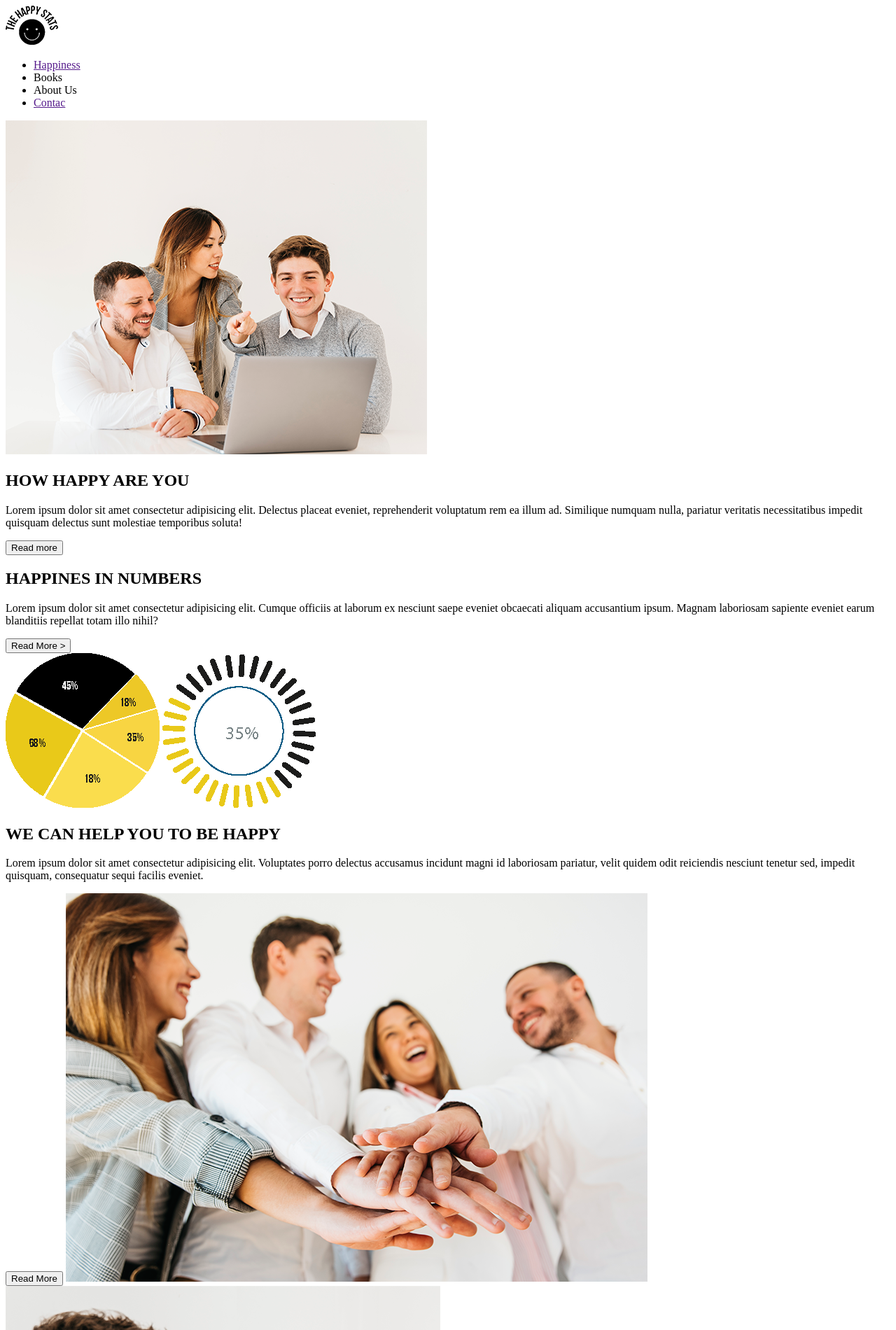
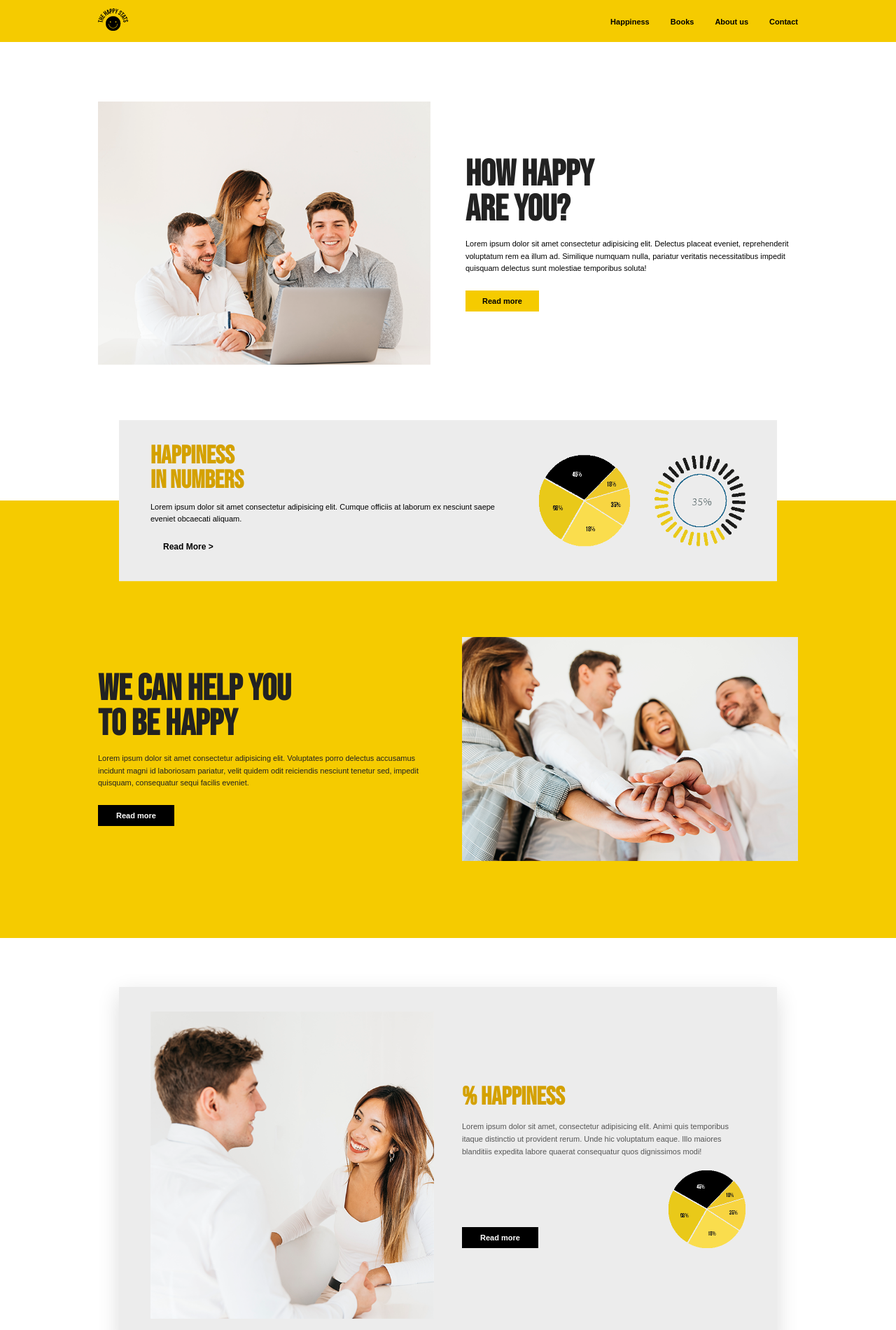
Before and after one commit to jjlondon84/Happines, a plain HTML site: page index.html in a window 1280 px wide. Shown: the top 1900 px of the page at 70% size. Drawn offline with Linux system fonts and the light colour scheme.

Commit message:
se guardaavances

```diff
--- a/index.html
+++ b/index.html
@@ -3,115 +3,190 @@
 <head>
     <meta charset="UTF-8">
     <meta name="viewport" content="width=device-width, initial-scale=1.0">
-    <title>Document</title>
+    <title>Happiness</title>
+    <link rel="preconnect" href="https://fonts.googleapis.com">
+    <link rel="preconnect" href="https://fonts.gstatic.com" crossorigin>
+    <link href="https://fonts.googleapis.com/css2?family=Bebas+Neue&family=Inter:wght@400;500;600;700&display=swap" rel="stylesheet">
+    <link rel="stylesheet" href="style/style.css?v=6">
 </head>
 <body>
-    <section class="uno">
-        <img src="assets/logo.png" alt="logoBarra">
-        <ul class="uno1">
+
+    <header class="uno">
+        <div class="uno1">
+            <a href="" class="uno2">
+                <img src="assets/logo.png" alt="logoBarra" class="uno3">
+            </a>
+            <ul class="uno4">
                 <li><a href="">Happiness</a></li>
-            <li><a href=""></a>Books</li>
-            <li><a href=""></a>About Us</li>
-            <li><a href="">Contac</a></li>
+                <li><a href="">Books</a></li>
+                <li><a href="">About us</a></li>
+                <li><a href="">Contact</a></li>
             </ul>
-    </section>
-    <section class="dos">
-        <img src="assets/img01.png" alt="familia">
-        <div class="h2s"> <h2>HOW HAPPY ARE YOU</h2></div>
-        <p>Lorem ipsum dolor sit amet consectetur adipisicing elit. Delectus placeat eveniet, reprehenderit voluptatum rem ea illum ad. Similique numquam nulla, pariatur veritatis necessitatibus impedit quisquam delectus sunt molestiae temporibus soluta!</p>
+        </div>
+    </header>
+
+    <section class="dos" id="dos">
+        <div class="dos1">
+            <div class="dos2">
+                <img src="assets/img01.png" alt="familia" class="dos3">
+            </div>
+            <div class="dos4">
+                <h2 class="dos5">HOW HAPPY<br>ARE YOU?</h2>
+                <p class="dos6">Lorem ipsum dolor sit amet consectetur adipisicing elit. Delectus placeat eveniet, reprehenderit voluptatum rem ea illum ad. Similique numquam nulla, pariatur veritatis necessitatibus impedit quisquam delectus sunt molestiae temporibus soluta!</p>
                 <button class="boton1">Read more</button>
-    </section>
-    <section class="tres">
-        <h2>HAPPINES IN NUMBERS</h2>
-        <p>Lorem ipsum dolor sit amet consectetur adipisicing elit. Cumque officiis at laborum ex nesciunt saepe eveniet obcaecati aliquam accusantium ipsum. Magnam laboriosam sapiente eveniet earum blanditiis repellat totam illo nihil?</p>
-        <button>Read More ></button>
-        <div class="diagramas">
-        <img src="assets/graph01.png" alt="diaPorcentaje">
-        <img src="assets/graph02.png" alt="porcentaje">
+            </div>
         </div>
     </section>
-    <section class="cuatro">
-        <div class="h2s"><h2>WE CAN HELP YOU TO BE HAPPY</h2></div>
-        <p>Lorem ipsum dolor sit amet consectetur adipisicing elit. Voluptates porro delectus accusamus incidunt magni id laboriosam pariatur, velit quidem odit reiciendis nesciunt tenetur sed, impedit quisquam, consequatur sequi facilis eveniet.</p>
-        <button class="boton2">Read More</button>
-        <img src="assets/img02.png" alt="familia2">
+
+    <section class="tres">
+        <div class="tres1">
+            <div class="tres2">
+                <h3 class="tres3">HAPPINESS<br>IN NUMBERS</h3>
+                <p class="tres4">Lorem ipsum dolor sit amet consectetur adipisicing elit. Cumque officiis at laborum ex nesciunt saepe eveniet obcaecati aliquam.</p>
+                <button class="boton3">Read More > </button>
+            </div>
+            <div class="tres5">
+                <img src="assets/graph01.png" alt="diaPorcentaje" class="tres6">
+                <img src="assets/graph02.png" alt="porcentaje" class="tres7">
+            </div>
+        </div>
+
+        <div class="cuatro">
+            <div class="cuatro1">
+                <div class="cuatro2">
+                    <h2 class="cuatro3">WE CAN HELP YOU<br>TO BE HAPPY</h2>
+                    <p class="cuatro4">Lorem ipsum dolor sit amet consectetur adipisicing elit. Voluptates porro delectus accusamus incidunt magni id laboriosam pariatur, velit quidem odit reiciendis nesciunt tenetur sed, impedit quisquam, consequatur sequi facilis eveniet.</p>
+                    <button class="boton2">Read more</button>
+                </div>
+                <div class="cuatro5">
+                    <img src="assets/img02.png" alt="familia2" class="cuatro6">
+                </div>
+            </div>
+        </div>
     </section>
+
     <section class="cinco">
         <div class="cinco1">
             <div class="cinco2">
-            <img src="assets/img03.png" alt="pareja">
+                <img src="assets/img03.png" alt="pareja" class="cinco3">
             </div>
-            <div class="cinco3">
-            <h2>% Happiness</h2>
-            <p>Lorem ipsum dolor sit amet, consectetur adipisicing elit. Animi quis temporibus itaque distinctio ut provident rerum. Unde hic voluptatum eaque. Illo maiores blanditiis expedita labore quaerat consequatur quos dignissimos modi!</p>
-            <button class="boton2">Read More</button>
-            <img src="assets/graph01.png" alt="diagramas">
+            <div class="cinco4">
+                <h3 class="cinco5">% HAPPINESS</h3>
+                <p class="cinco6">Lorem ipsum dolor sit amet, consectetur adipisicing elit. Animi quis temporibus itaque distinctio ut provident rerum. Unde hic voluptatum eaque. Illo maiores blanditiis expedita labore quaerat consequatur quos dignissimos modi!</p>
+                <div class="cinco7">
+                    <button class="boton2">Read more</button>
+                    <img src="assets/graph01.png" alt="diagramas" class="cinco8">
+                </div>
             </div>
         </div>
     </section>
+
     <section class="seis">
-        <h2>ABOUT US</h2>
-        <p>Lorem ipsum dolor sit amet consectetur adipisicing elit. Maiores impedit repudiandae quia accusamus nisi, quod, fuga unde iusto at, temporibus nam vero. Atque maxime ea incidunt qui assumenda libero tempora?</p>
-        <img src="assets/img04.png" alt="familia">
-        <button class="boton1">Read More</button>
+        <div class="seis1">
+            <h2 class="seis2">ABOUT US</h2>
+            <p class="seis3">Lorem ipsum dolor sit amet consectetur adipisicing elit. Maiores impedit repudiandae quia accusamus nisi, quod, fuga unde iusto at, temporibus nam vero. Atque maxime ea incidunt qui assumenda libero tempora?</p>
+            <div class="seis4">
+                <img src="assets/img04.png" alt="familia" class="seis5">
+            </div>
+            <button class="boton1 boton1-centro">Read more</button>
+        </div>
     </section>
-    <section class="ciete">
-        <img src="assets/img05.png" alt="familia2">
-        <h2>OUR TEAM</h2>
-        <p>Lorem ipsum, dolor sit amet consectetur adipisicing elit. Reprehenderit, ipsam quidem officia nesciunt et nostrum nulla ullam provident voluptatum libero laudantium velit animi deserunt sit, sed asperiores neque natus vitae.</p>
-        <button class="boton1">Read more</button>
+
+    <section class="siete">
+        <div class="siete1">
+            <div class="siete2">
+                <img src="assets/img05.png" alt="familia2" class="siete3">
+            </div>
+            <div class="siete4">
+                <h2 class="siete5">OUR TEAM</h2>
+                <p class="siete6">Lorem ipsum, dolor sit amet consectetur adipisicing elit. Reprehenderit, ipsam quidem officia nesciunt et nostrum nulla ullam provident voluptatum libero laudantium velit animi deserunt sit, sed asperiores neque natus vitae.</p>
+                <button class="boton1">Read more &gt;</button>
+            </div>
+        </div>
     </section>
     <section class="ocho">
-        <h2>TRY OUR METHOD FOR FREE</h2>
-        <p>Lorem ipsum dolor, sit amet consectetur adipisicing elit. Perspiciatis, voluptates. Voluptatum quidem architecto laboriosam obcaecati quam voluptatem iste, accusantium illo suscipit magnam sunt accusamus, cupiditate tempore, aut dignissimos perspiciatis amet.</p>
-        <button class="boton1"></button>
-        <img src="assets/img06.png" alt="pareja">
+        <div class="ocho1">
+            <div class="ocho2">
+                <h2 class="ocho3">TRY OUR METHOD<br>FOR FREE</h2>
+                <p class="ocho4">Lorem ipsum dolor, sit amet consectetur adipisicing elit. Perspiciatis, voluptates. Voluptatum quidem architecto laboriosam obcaecati quam voluptatem iste, accusantium illo suscipit magnam sunt accusamus, cupiditate tempore, aut dignissimos perspiciatis amet.</p>
+                <button class="boton1">Read more &gt;</button>
+            </div>
+            <div class="ocho5">
+                <img src="assets/img06.png" alt="pareja" class="ocho6">
+            </div>
+        </div>
     </section>
     <section class="nueve">
         <div class="nueve1">
-            <p>Name</p>
-            <input class="recuadro1">
-            <p>Surname</p>
-            <input class="recuadro1">
-            <p>Email</p>
-            <input class="recuadro2">
-            <p>Password</p>
-            <input class="recuadro2">
-            <p>Message</p>
-            <input class="recuadro3">
+            <div class="nueve2">
+                <form>
+                    <div class="nueve3">
+                        <div class="nueve4">
+                            <label for="name" class="nueve5">Name</label>
 
-            <p>Lorem ipsum dolor sit amet consectetur adipisicing elit. Labore impedit hic, beatae inventore illum mollitia. Odit quae sit sequi at fugiat quos eius dolor quas quidem, assumenda harum, neque consectetur?</p>
                         </div>
-        <h2>SUBSCRIBE TO OUR NEWSLETTER</h2>
-        <P>Lorem ipsum dolor sit amet consectetur adipisicing elit. Ex quis a voluptatum molestias dolorem libero, hic fugiat fugit iusto? Aperiam ea nobis numquam delectus ullam reiciendis mollitia neque ex dolor.</P>
+                        <div class="nueve4">
+                            <label for="surname" class="nueve5">Surname</label>
+
+                        </div>
+                    </div>
+                    <div class="nueve4">
+                        <label for="email" class="nueve5">Email</label>
+                    </div>
+                    <div class="nueve4">
+                        <label for="password" class="nueve5">Password</label>
+                    </div>
+                    <div class="nueve4">
+                        <label for="message" class="nueve5">Message</label>
+                    </div>
+                    <p class="nueve6">Lorem ipsum dolor sit amet consectetur adipisicing elit. Labore impedit hic, beatae inventore illum mollitia. Odit quae sit sequi at fugiat quos eius dolor quas quidem, assumenda harum, neque consectetur?</p>
+                </form>
+            </div>
+            <div class="nueve7">
+                <h2 class="nueve8">SUBSCRIBE TO<br>OUR NEWSLETTER</h2>
+                <p class="nueve9">Lorem ipsum dolor sit amet consectetur adipisicing elit. Ex quis a voluptatum molestias dolorem libero, hic fugiat fugit iusto? Aperiam ea nobis numquam delectus ullam reiciendis mollitia neque ex dolor.</p>
                 <button class="boton2">Subscribe</button>
+            </div>
+        </div>
     </section>
-    <section class="diez">
-        <h2>CONTAC</h2>
-        <p>Lorem ipsum dolor sit amet, consectetur</p>
-        <iframe src="https://www.google.com/maps/embed?pb=!1m18!1m12!1m3!1d63624.90916473653!2d-75.718152!3d4.534!2m3!1f0!2f0!3f0!3m2!1i1024!2i768!4f13.1!3m3!1m2!1s0x8e38f5ad25a2d7c7%3A0x2c8e5af53c0f0e0!2sArmenia%2C%20Quind%C3%ADo!5e0!3m2!1ses!2sco!4v1690000000000!5m2!1ses!2sco" ></iframe>
-        <button class="boton2">Contac</button>
 
+    <section class="diez" id="diez">
+        <div class="diez1">
+            <h2 class="diez2">CONTACT</h2>
+            <p class="diez3">Lorem ipsum dolor sit amet, consectetur</p>
+            <div class="diez4">
+                <img src="assets/map.png" alt="mapa" class="diez5">
+            </div>
+            <button class="boton2 centro">Contact</button>
+        </div>
     </section>
+
     <footer class="once">
-        <img src="assets/logoWhite.png" alt="logoWhite">
+        <div class="once1">
+            <div class="once2">
+                <img src="assets/logoWhite.png" alt="logoWhite" class="once3">
+                <div class="once4">
                     <ul class="listica">
-            <li>Happiness</li>
-            <li>Books</li>
-            <li>About Us</li>
-            <li>Contac</li>
+                        <li><a href="">Happiness</a></li>
+                        <li><a href="">Books</a></li>
+                        <li><a href="">About Us</a></li>
+                        <li><a href="">Contact</a></li>
                     </ul>
                     <ul class="listica1">
-            <li>Policy Privacy</li>
-            <li>Cookies</li>
-            <li>FAQs</li>
+                        <li><a href="">Policy Privacy</a></li>
+                        <li><a href="">Cookies</a></li>
+                        <li><a href="">FAQs</a></li>
                     </ul>
-        <br>
-        <p>Copyright | YourName</p>
-        <div class="once1">
-            <img src="assets/Instagram.png" alt="ig">
-            <img src="assets/Facebook.png" alt="Facebook">
-            <img src="assets/Twitter.png" alt="x">
+                </div>
+            </div>
+            <div class="once5">
+                <p class="once6">Copyright | YourName</p>
+                <div class="once7">
+                    <a href="#" aria-label="Instagram"><img src="assets/Instagram.png" alt="ig" class="once8"></a>
+                    <a href="#" aria-label="Facebook"><img src="assets/Facebook.png" alt="Facebook" class="once8"></a>
+                    <a href="#" aria-label="Twitter"><img src="assets/Twitter.png" alt="x" class="once8"></a>
+                </div>
+            </div>
         </div>
     </footer>
 
--- /dev/null
+++ b/style/style.css
@@ -0,0 +1,224 @@
+* {
+    margin: 0;
+    padding: 0;
+    box-sizing: border-box;
+}
+body {
+    font-family:  sans-serif;
+    color: #222;
+    background-color: #fff;
+}
+.boton1 {
+    background-color: #F5CB00;
+    color: #000;
+    border: none;
+    padding: 9px 24px;
+    font-weight: bold;
+    font-size: 11px;
+}
+.boton1-centro {
+    display: block;
+    margin: 0 auto;
+}
+.boton2 {
+    background-color: #000;
+    color: #fff;
+    border: none;
+    padding: 9px 26px;
+    font-weight: bold;
+    font-size: 11px;
+
+}
+.boton2-centro {
+    display: block;
+    margin: 0 auto;
+}
+.boton3 {
+    background-color: #ECECEC;
+    color: #000000;
+    border: none;
+    padding: 7px 18px;
+    font-size:12px;
+    font-weight:bolder;
+
+}
+.uno {
+    background-color: #F5CB00;
+    padding: 12px 20px;
+}
+.uno1 {
+    max-width: 1000px;
+    margin: 0 auto;
+    display: flex;
+    justify-content: space-between;
+    align-items: center;
+}
+.uno3 {
+    height: 32px;
+}
+.uno4 {
+    display: flex;
+    list-style: none;
+    gap: 30px;
+}
+.uno4 a {
+    color: #000;
+    text-decoration: none;
+    font-size: 11px;
+    font-weight: bold;
+}
+.dos {
+    padding: 85px 20px 190px;
+}
+.dos1 {
+    max-width: 1000px;
+    margin: 0 auto;
+    display: flex;
+    align-items: center;
+    gap: 50px;
+}
+.tres2,
+.dos2,
+.dos4 {
+    flex: 1;
+}
+.dos3 {
+    width: 100%;
+
+}
+.dos5 {
+    font-family: 'Bebas Neue', sans-serif;
+    font-size: 52px;
+    line-height: 0.95;
+    margin-bottom: 16px;
+}
+.dos6 {
+    font-size: 11px;
+    color: #000000;
+    margin-bottom: 22px;
+    line-height: 1.6;
+}
+.tres {
+    background-color: #F5CB00;
+    padding: 0 20px 110px;
+
+}
+.tres1 {
+    max-width: 940px;
+    margin: 0 auto -60px;
+    transform: translateY(-50%);
+    background-color: #ECECEC;
+    padding: 35px 45px;
+    display: flex;
+    align-items: center;
+    justify-content: space-between;
+    gap: 40px;
+}
+.tres3 {
+    font-family: 'Bebas Neue', sans-serif;
+    font-size: 36px;
+    line-height: 0.95;
+    color: #D4A100;
+    margin-bottom: 12px;
+}
+.tres4 {
+    font-size: 11px;
+    color: #000000;
+    margin-bottom: 16px;
+    line-height: 1.6;
+}
+.tres5 {
+    display: flex;
+    align-items: center;
+    gap: 35px;
+}
+.tres6,
+.tres7 {
+    width: 130px;
+    display: block;
+}
+.cuatro1 {
+    max-width: 1000px;
+    margin: 0 auto;
+    display: flex;
+    align-items: center;
+    gap: 40px;
+    padding-top: 25px;
+}
+.cuatro2,
+.cuatro5 {
+    flex: 1;
+}
+.cuatro3 {
+    font-family: 'Bebas Neue', sans-serif;
+    font-size: 52px;
+    line-height: 0.95;
+    margin-bottom: 16px;
+}
+.cuatro4 {
+    font-size: 11px;
+    margin-bottom: 22px;
+    line-height: 1.6;
+}
+.cuatro6 {
+    width: 100%;
+    display: block;
+}
+.cinco {
+    padding: 0 20px 60px;
+}
+.cinco1 {
+    max-width: 940px;
+    margin: 70px auto 10px;
+    background-color: #ECECEC;
+    box-shadow: 0 10px 30px rgba(0, 0, 0, 0.14);
+    padding: 35px 45px;
+    display: flex;
+    align-items: center;
+    gap: 40px;
+}
+.cinco2,
+.cinco4 {
+    flex: 1;
+}
+.cinco3 {
+    width: 100%;
+    display: block;
+}
+.cinco5 {
+    font-family: 'Bebas Neue', sans-serif;
+    font-size: 36px;
+    color: #D4A100;
+    margin-bottom: 12px;
+}
+.cinco6 {
+    font-size: 11px;
+    color: #555;
+    margin-bottom: 18px;
+    line-height: 1.6;
+}
+.cinco7 {
+    display: flex;
+    justify-content: space-between;
+    align-items: flex-end;
+}
+.cinco8 {
+    width: 110px;
+    display: block;
+}
+.seis {
+    background-color: #000;
+    padding: 65px 20px 60px;
+    text-align: center;
+    color: #fff;
+}
+.seis1 {
+    max-width: 620px;
+    margin: 0 auto;
+}
+.seis2 {
+    font-family: 'Bebas Neue', sans-serif;
+    font-size: 36px;
+    color: #F5CB00;
+    margin-bottom: 14px;
+}
```
Lines whose indentation alone changed are shown as unchanged.
